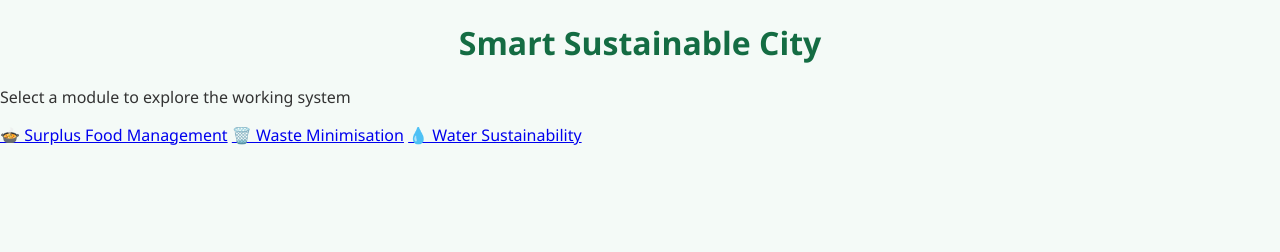
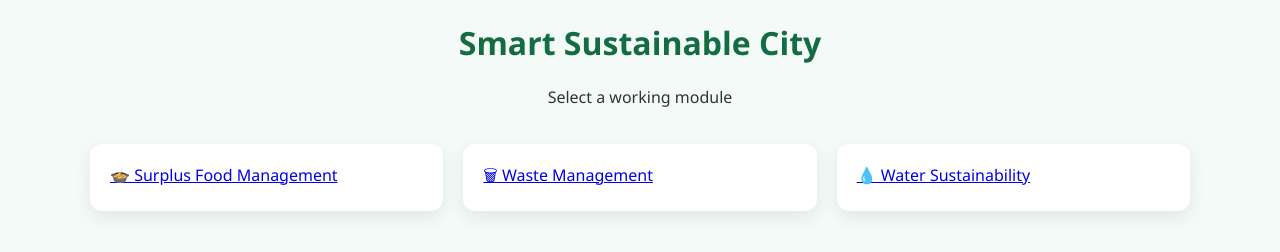
Before and after one commit to Vinanthi07/Smart_Sustainability, a plain HTML site: page index.html in a window 1280 px wide. Drawn offline with Linux system fonts and the light colour scheme.

Commit message:
Update index.html

```diff
--- a/index.html
+++ b/index.html
@@ -1,19 +1,18 @@
 <!DOCTYPE html>
-<html lang="en">
+<html>
 <head>
-  <meta charset="UTF-8">
   <title>Smart Sustainable City</title>
   <link rel="stylesheet" href="style.css">
 </head>
 <body>
 
 <h1>Smart Sustainable City</h1>
-<p>Select a module to explore the working system</p>
+<p style="text-align:center">Select a working module</p>
 
-<div class="nav-box">
-  <a href="food.html">🍲 Surplus Food Management</a>
-  <a href="waste.html">🗑️ Waste Minimisation</a>
-  <a href="water.html">💧 Water Sustainability</a>
+<div class="container grid">
+  <div class="card"><a href="food.html">🍲 Surplus Food Management</a></div>
+  <div class="card"><a href="waste.html">🗑 Waste Management</a></div>
+  <div class="card"><a href="water.html">💧 Water Sustainability</a></div>
 </div>
 
 </body>
```
